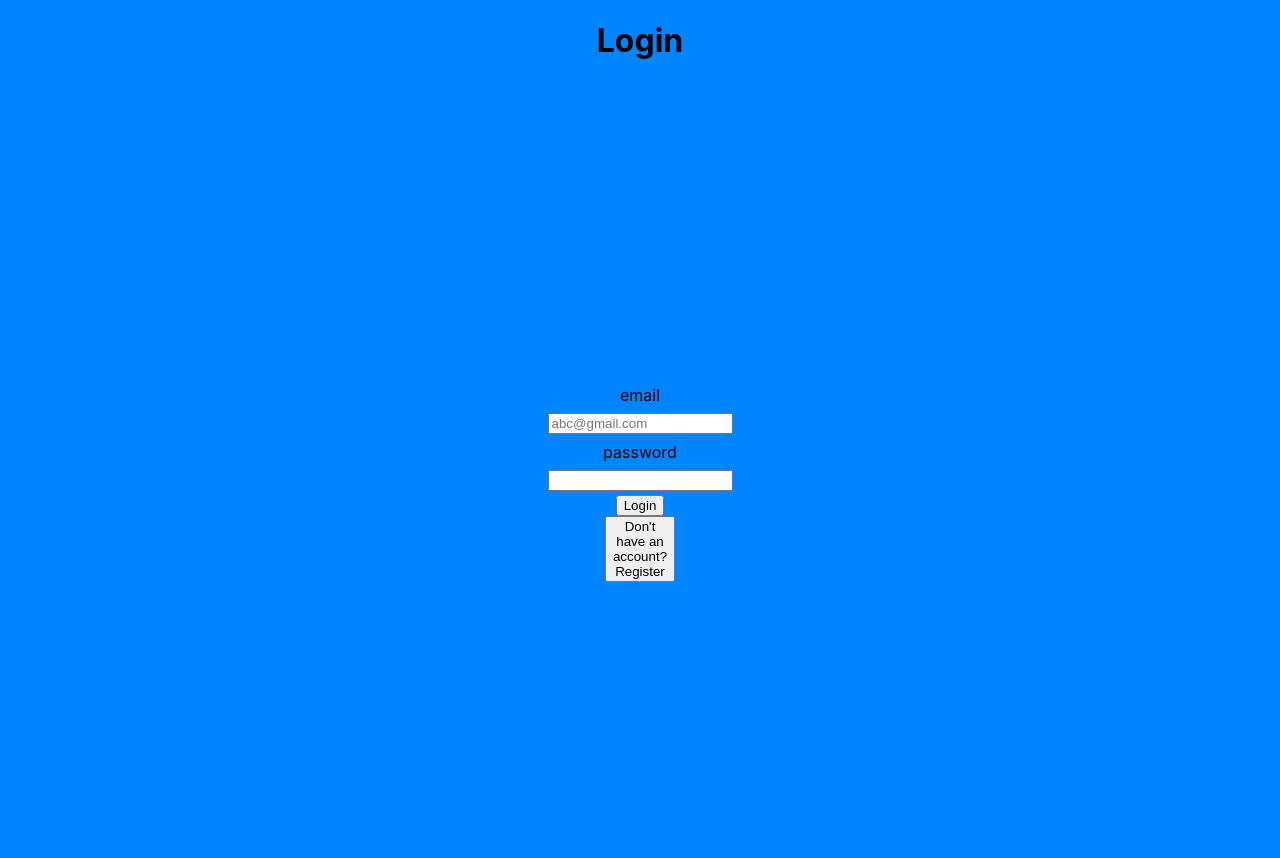
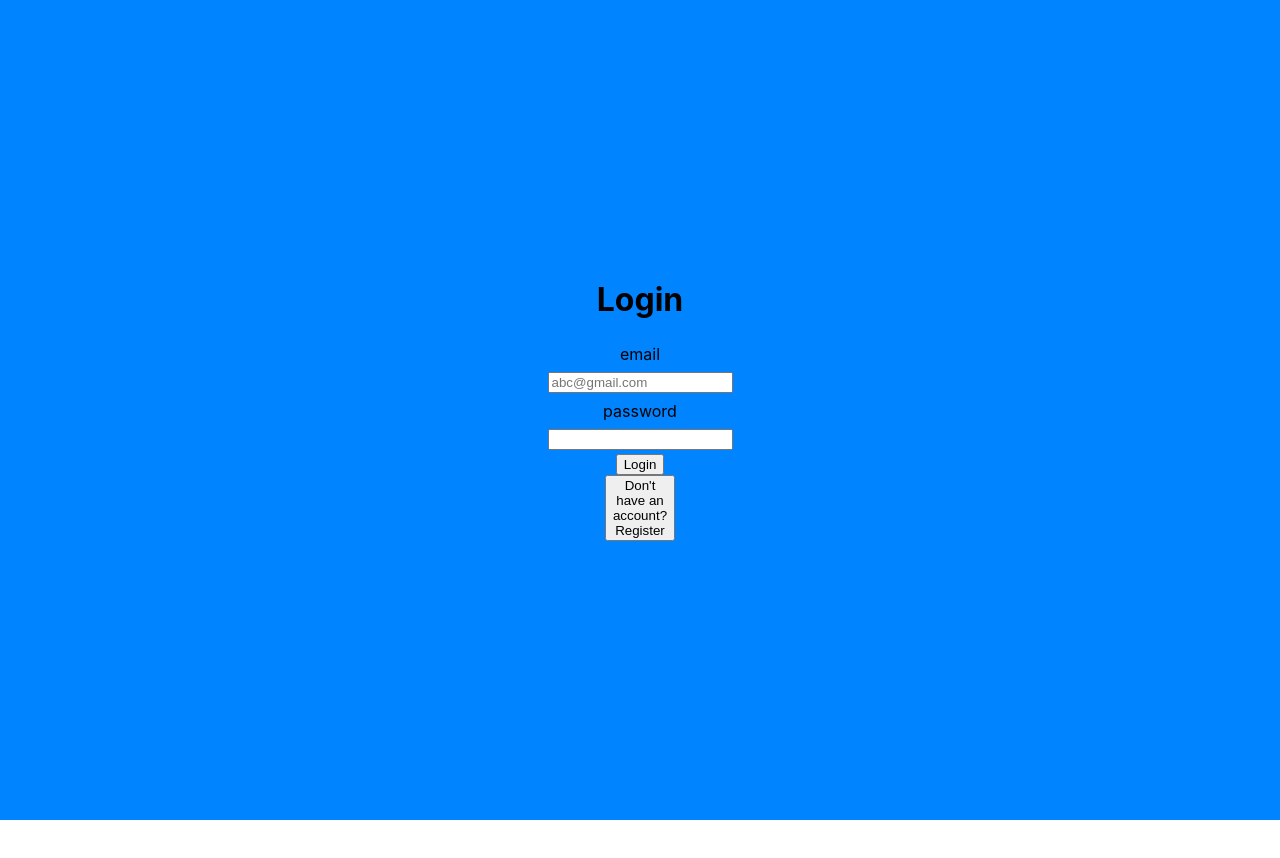
Before and after one commit to UptGiant/crocs-seeker, a React (Create React App) app in the folder seeker/: page / in a window 1280 px wide. Shown: the top 858 px of the page. After the commit the page ends 820 px from the top, so only its background shows below. Built offline with nearby package versions, Linux system fonts and the light colour scheme.

Commit message:
Fixed header allignment

```diff
--- a/seeker/src/Login.jsx
+++ b/seeker/src/Login.jsx
@@ -12,8 +12,9 @@ export const Login = (props) => {
 
     return (
         <div className="auth-form">
-            <h1>Login</h1>
+
             <form className="login-form" onSubmit={handleSubmit}>
+                <h1>Login</h1>
                 <label htmlFor="email">email</label>
                 <input value={email} onChange={(sub) => setEmail(sub.target.value)} placeholder="abc@gmail.com" type="email" id="email" name="email"/>
                 <label htmlFor="password">password</label>
--- a/seeker/src/Register.jsx
+++ b/seeker/src/Register.jsx
@@ -11,8 +11,8 @@ export const Register = (props) => {
     }
     return (
         <div className="auth-form">
+            <form className="register-form" onSubmit={handleSubmit}>
             <h1>Register</h1>
-            <form className="register-form" onSubmit={handleSubmit}>
                 <label htmlFor="username">username</label>
                 <input value={username} onChange={(sub) => setUserName(sub.target.value)} type="username" id="username" name="username"/>
                 <label htmlFor="email">email</label>
```
